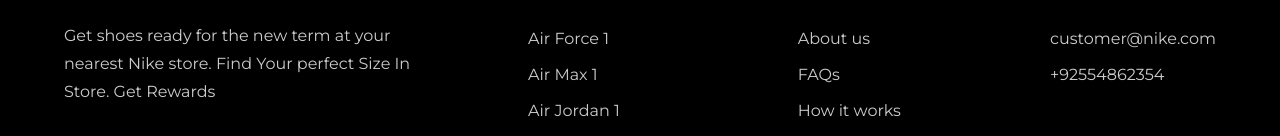
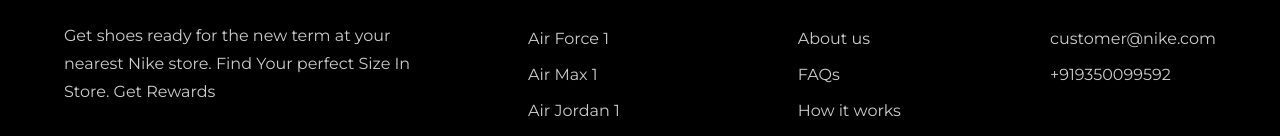
Before and after one commit to deepanshu1420/NikeWebApp, a React (Vite) app: page / in a window 1280 px wide. Shown: the part 4838-4974 px from the top of the page. Built offline with nearby package versions, Linux system fonts and the light colour scheme; a web font is replaced by a local one.

Commit message:
Readmefile & links updated in js

```diff
--- a/src/constants/index.js
+++ b/src/constants/index.js
@@ -112,7 +112,7 @@
         title: "Get in touch",
         links: [
             { name: "customer@nike.com", link: "mailto:customer@nike.com" },
-            { name: "+92554862354", link: "tel:+92554862354" },
+            { name: "+919350099592", link: "tel:+919350099592" },
         ],
     },
 ];
```
